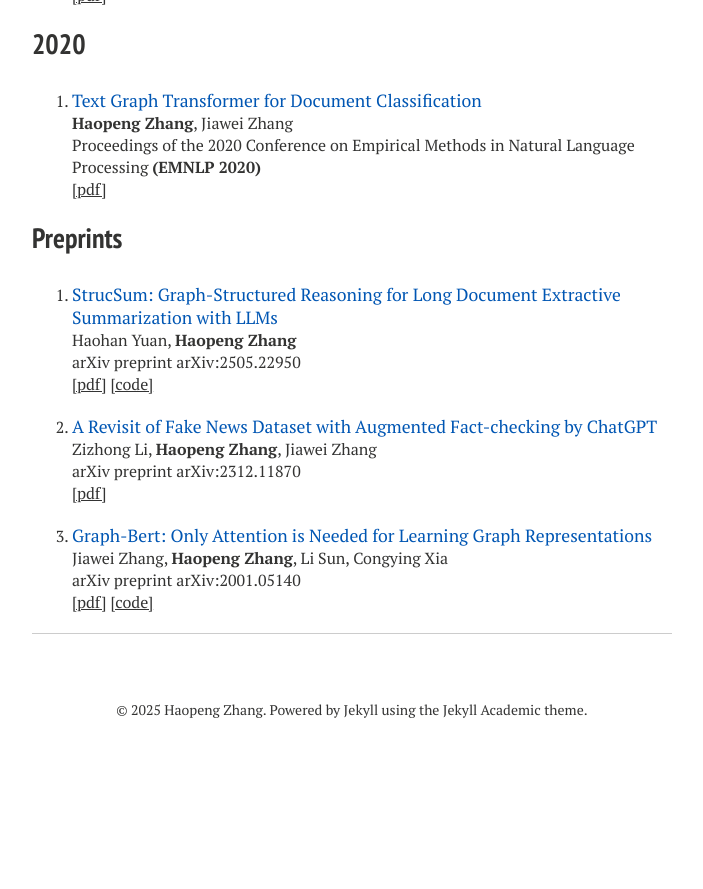
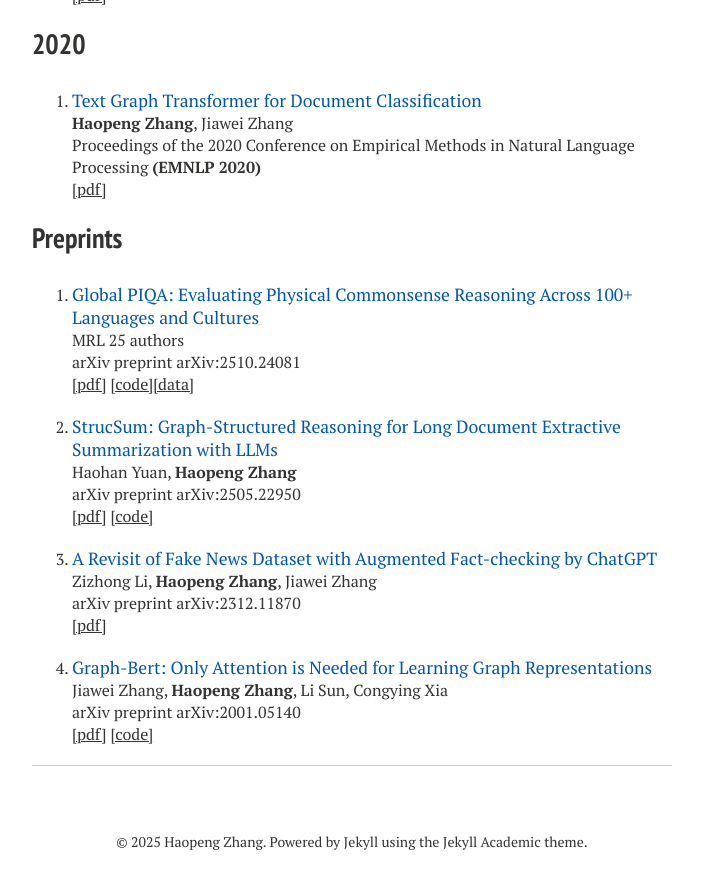
Before and after one commit to hpzhang94/hpzhang94.github.io, a Jekyll site: the page built from research.md, in a window 1280 px wide and 900 px high, scrolled down 3906 px. Shown: the top 889 px of the window, without its empty margins (288-991 px from the left). Built offline with Jekyll 4.4.1, drawn with Linux system fonts in a browser that asks for light colours; nearby versions of some CDN libraries; some web fonts are replaced; before the commit the page ends 4674 px from its top, so only the background shows below that.

Commit message:
Update research.md

```diff
--- a/research.md
+++ b/research.md
@@ -230,6 +230,13 @@ Applications Conference <b>(ACSAC 2025)</b> Posters
 <ol>
 
 <li>
+<span class="paper-title">Global PIQA: Evaluating Physical Commonsense Reasoning Across 100+ Languages and Cultures</span>
+<br>MRL 25 authors
+<br>arXiv preprint arXiv:2510.24081
+<br><a href="https://arxiv.org/abs/2510.24081" target="_blank">[pdf]</a> <a href="https://mrlbenchmarks.github.io/" target="_blank">[code]</a><a href="https://huggingface.co/datasets/mrlbenchmarks/global-piqa-nonparallel" target="_blank">[data]</a>
+</li>
+
+<li>
 <span class="paper-title">StrucSum: Graph-Structured Reasoning for Long Document Extractive Summarization with LLMs</span>
 <br>Haohan Yuan, <b>Haopeng Zhang</b>
 <br>arXiv preprint arXiv:2505.22950
```
